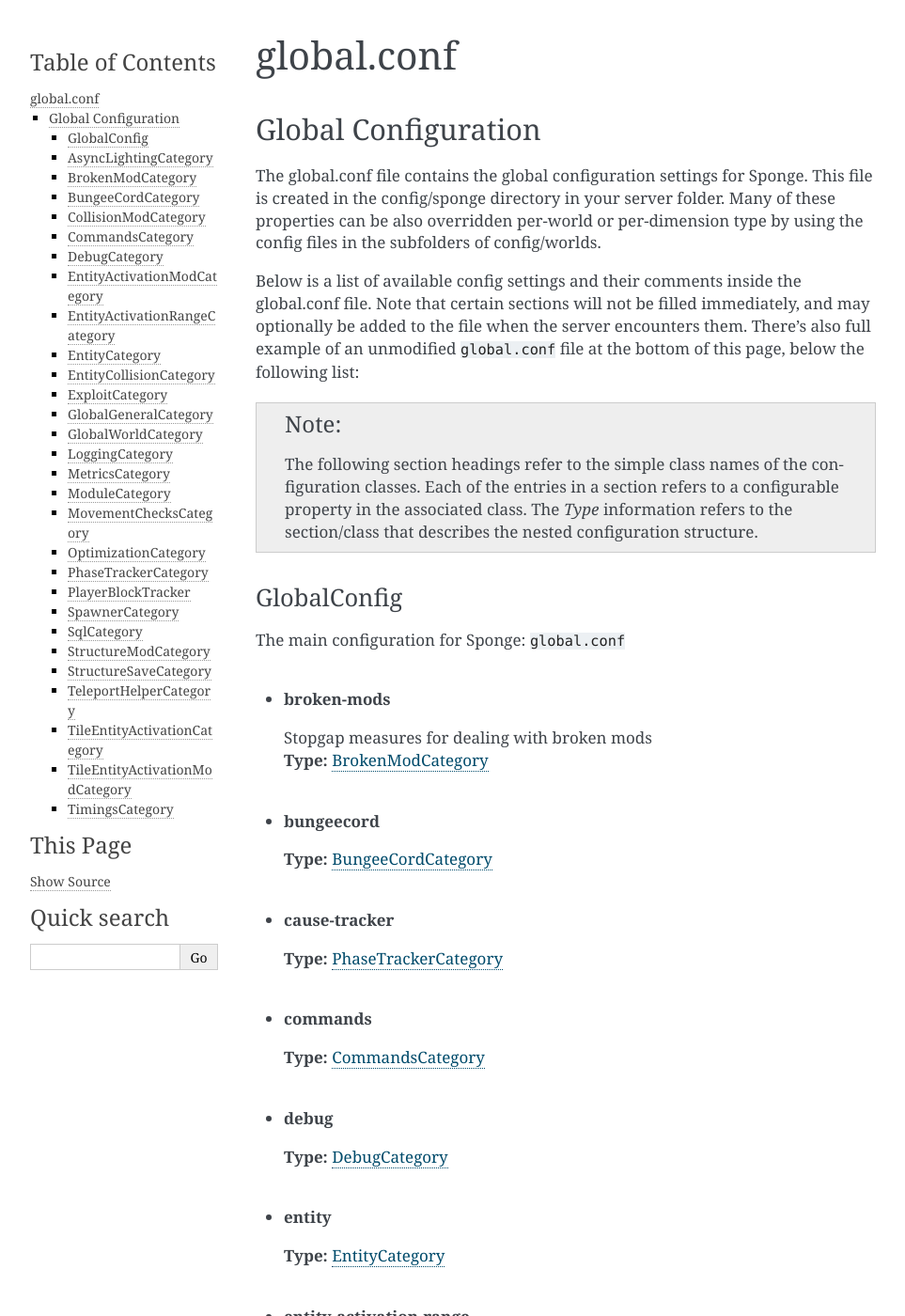
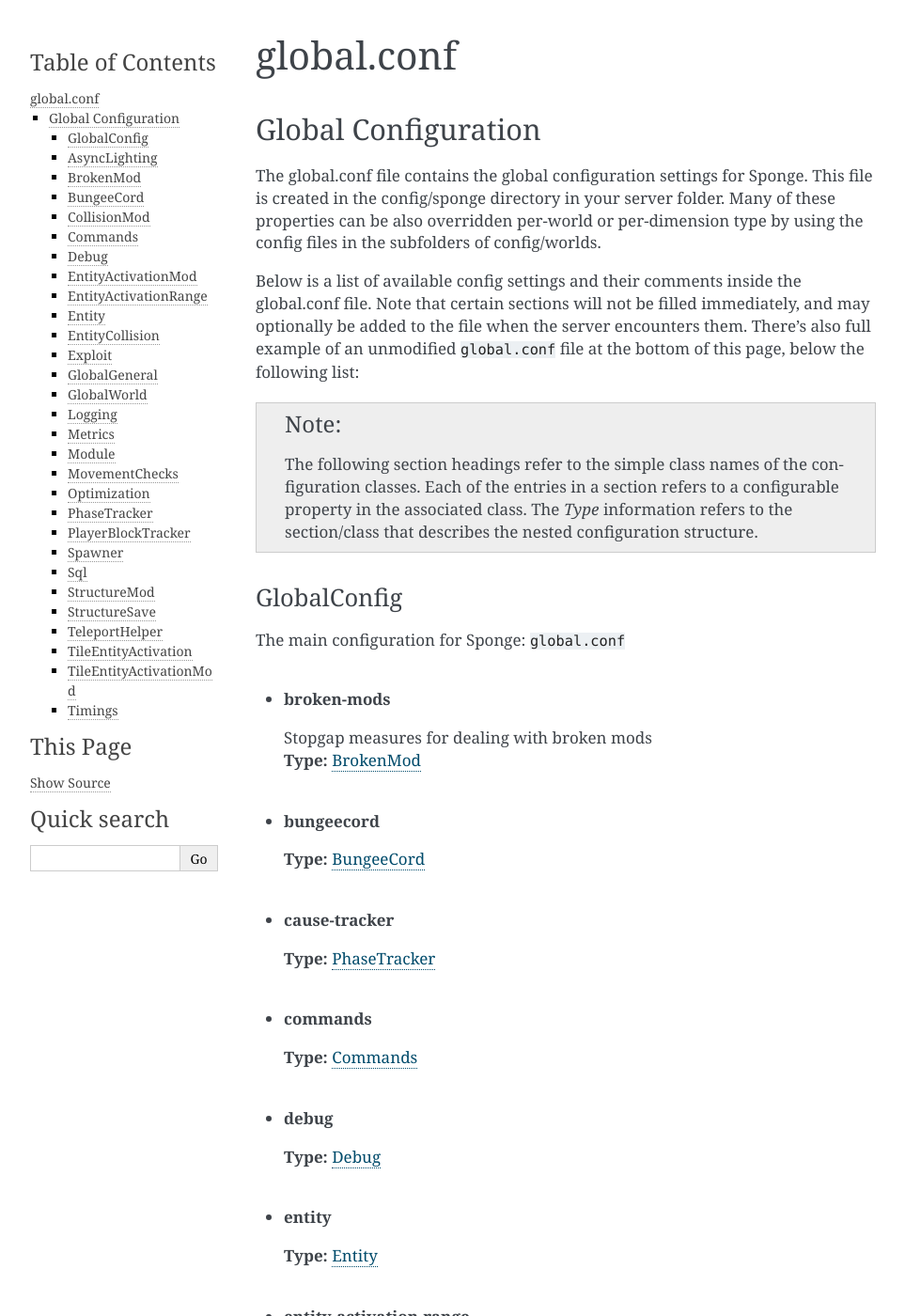
Before and after one commit to SpongePowered/SpongeDocs, a Sphinx documentation site: the page built from source/server/getting-started/configuration/sponge-conf.rst, in a window 1280 px wide and 1400 px high. Shown: the whole window at 94% size, without its empty margins (148-1111 px from the left). Built offline with Sphinx 7.4.7, drawn with Linux system fonts in a browser that asks for light colours; pages that are not in the unit, such as notebooks, are missing from menus; some of the changed text lies outside the part shown.

Commit message:
Remove confusing `Category` suffix.

```diff
--- a/source/server/getting-started/configuration/sponge-conf.rst
+++ b/source/server/getting-started/configuration/sponge-conf.rst
@@ -30,52 +30,52 @@
 * **broken-mods**
 
   | Stopgap measures for dealing with broken mods
-  | **Type:** :ref:`BrokenModCategory<ConfigType_BrokenModCategory>`
+  | **Type:** :ref:`BrokenMod<ConfigType_BrokenMod>`
   |
 
 * **bungeecord**
 
-  | **Type:** :ref:`BungeeCordCategory<ConfigType_BungeeCordCategory>`
+  | **Type:** :ref:`BungeeCord<ConfigType_BungeeCord>`
   |
 
 * **cause-tracker**
 
-  | **Type:** :ref:`PhaseTrackerCategory<ConfigType_PhaseTrackerCategory>`
+  | **Type:** :ref:`PhaseTracker<ConfigType_PhaseTracker>`
   |
 
 * **commands**
 
-  | **Type:** :ref:`CommandsCategory<ConfigType_CommandsCategory>`
+  | **Type:** :ref:`Commands<ConfigType_Commands>`
   |
 
 * **debug**
 
-  | **Type:** :ref:`DebugCategory<ConfigType_DebugCategory>`
+  | **Type:** :ref:`Debug<ConfigType_Debug>`
   |
 
 * **entity**
 
-  | **Type:** :ref:`EntityCategory<ConfigType_EntityCategory>`
+  | **Type:** :ref:`Entity<ConfigType_Entity>`
   |
 
 * **entity-activation-range**
 
-  | **Type:** :ref:`EntityActivationRangeCategory<ConfigType_EntityActivationRangeCategory>`
+  | **Type:** :ref:`EntityActivationRange<ConfigType_EntityActivationRange>`
   |
 
 * **entity-collisions**
 
-  | **Type:** :ref:`EntityCollisionCategory<ConfigType_EntityCollisionCategory>`
+  | **Type:** :ref:`EntityCollision<ConfigType_EntityCollision>`
   |
 
 * **exploits**
 
-  | **Type:** :ref:`ExploitCategory<ConfigType_ExploitCategory>`
+  | **Type:** :ref:`Exploit<ConfigType_Exploit>`
   |
 
 * **general**
 
-  | **Type:** :ref:`GlobalGeneralCategory<ConfigType_GlobalGeneralCategory>`
+  | **Type:** :ref:`GlobalGeneral<ConfigType_GlobalGeneral>`
   |
 
 * **ip-sets**
@@ -85,27 +85,27 @@
 
 * **logging**
 
-  | **Type:** :ref:`LoggingCategory<ConfigType_LoggingCategory>`
+  | **Type:** :ref:`Logging<ConfigType_Logging>`
   |
 
 * **metrics**
 
-  | **Type:** :ref:`MetricsCategory<ConfigType_MetricsCategory>`
+  | **Type:** :ref:`Metrics<ConfigType_Metrics>`
   |
 
 * **modules**
 
-  | **Type:** :ref:`ModuleCategory<ConfigType_ModuleCategory>`
+  | **Type:** :ref:`Module<ConfigType_Module>`
   |
 
 * **movement-checks**
 
-  | **Type:** :ref:`MovementChecksCategory<ConfigType_MovementChecksCategory>`
+  | **Type:** :ref:`MovementChecks<ConfigType_MovementChecks>`
   |
 
 * **optimizations**
 
-  | **Type:** :ref:`OptimizationCategory<ConfigType_OptimizationCategory>`
+  | **Type:** :ref:`Optimization<ConfigType_Optimization>`
   |
 
 * **player-block-tracker**
@@ -117,40 +117,40 @@
 
   | Used to control spawn limits around players.
   | **Note**: The radius uses the lower value of mob spawn range and server's view distance.
-  | **Type:** :ref:`SpawnerCategory<ConfigType_SpawnerCategory>`
+  | **Type:** :ref:`Spawner<ConfigType_Spawner>`
   |
 
 * **sql**
 
   | Configuration options related to the Sql service, including connection aliases etc
-  | **Type:** :ref:`SqlCategory<ConfigType_SqlCategory>`
+  | **Type:** :ref:`Sql<ConfigType_Sql>`
   |
 
 * **teleport-helper**
 
   | Blocks to blacklist for safe teleportation.
-  | **Type:** :ref:`TeleportHelperCategory<ConfigType_TeleportHelperCategory>`
+  | **Type:** :ref:`TeleportHelper<ConfigType_TeleportHelper>`
   |
 
 * **tileentity-activation**
 
-  | **Type:** :ref:`TileEntityActivationCategory<ConfigType_TileEntityActivationCategory>`
+  | **Type:** :ref:`TileEntityActivation<ConfigType_TileEntityActivation>`
   |
 
 * **timings**
 
-  | **Type:** :ref:`TimingsCategory<ConfigType_TimingsCategory>`
+  | **Type:** :ref:`Timings<ConfigType_Timings>`
   |
 
 * **world**
 
-  | **Type:** :ref:`GlobalWorldCategory<ConfigType_GlobalWorldCategory>`
-  |
-
-.. _ConfigType_AsyncLightingCategory:
-
-AsyncLightingCategory
-=====================
+  | **Type:** :ref:`GlobalWorld<ConfigType_GlobalWorld>`
+  |
+
+.. _ConfigType_AsyncLighting:
+
+AsyncLighting
+=============
 
 | Runs lighting updates asynchronously.
 |
@@ -169,10 +169,10 @@
   | **Default:** ``2``
   |
 
-.. _ConfigType_BrokenModCategory:
-
-BrokenModCategory
-=================
+.. _ConfigType_BrokenMod:
+
+BrokenMod
+=========
 
 | Stopgap measures for dealing with broken mods
 |
@@ -185,10 +185,10 @@
   | **Type:** ``List<String>``
   |
 
-.. _ConfigType_BungeeCordCategory:
-
-BungeeCordCategory
-==================
+.. _ConfigType_BungeeCord:
+
+BungeeCord
+==========
 
 * **ip-forwarding**
 
@@ -197,10 +197,10 @@
   | **Default:** ``false``
   |
 
-.. _ConfigType_CollisionModCategory:
-
-CollisionModCategory
-====================
+.. _ConfigType_CollisionMod:
+
+CollisionMod
+============
 
 | Per-mod overrides. Refer to the minecraft default mod for example.
 |
@@ -228,10 +228,10 @@
   | **Type:** ``Map<String, Integer>``
   |
 
-.. _ConfigType_CommandsCategory:
-
-CommandsCategory
-================
+.. _ConfigType_Commands:
+
+Commands
+========
 
 * **aliases**
 
@@ -247,10 +247,10 @@
   | **Type:** ``Map<String, Boolean>``
   |
 
-.. _ConfigType_DebugCategory:
-
-DebugCategory
-=============
+.. _ConfigType_Debug:
+
+Debug
+=====
 
 * **concurrent-chunk-map-checks**
 
@@ -296,10 +296,10 @@
   | **Default:** ``false``
   |
 
-.. _ConfigType_EntityActivationModCategory:
-
-EntityActivationModCategory
-===========================
+.. _ConfigType_EntityActivationMod:
+
+EntityActivationMod
+===================
 
 | Per-mod overrides. Refer to the minecraft default mod for example.
 |
@@ -321,10 +321,10 @@
   | **Type:** ``Map<String, Integer>``
   |
 
-.. _ConfigType_EntityActivationRangeCategory:
-
-EntityActivationRangeCategory
-=============================
+.. _ConfigType_EntityActivationRange:
+
+EntityActivationRange
+=====================
 
 * **auto-populate**
 
@@ -342,13 +342,13 @@
 * **mods**
 
   | Per-mod overrides. Refer to the minecraft default mod for example.
-  | **Type:** :ref:`Map\<String, EntityActivationModCategory><ConfigType_EntityActivationModCategory>`
-  |
-
-.. _ConfigType_EntityCategory:
-
-EntityCategory
-==============
+  | **Type:** :ref:`Map\<String, EntityActivationMod><ConfigType_EntityActivationMod>`
+  |
+
+.. _ConfigType_Entity:
+
+Entity
+======
 
 * **collision-warn-size**
 
@@ -420,10 +420,10 @@
   | **Default:** ``100``
   |
 
-.. _ConfigType_EntityCollisionCategory:
-
-EntityCollisionCategory
-=======================
+.. _ConfigType_EntityCollision:
+
+EntityCollision
+===============
 
 * **auto-populate**
 
@@ -450,13 +450,13 @@
 * **mods**
 
   | Per-mod overrides. Refer to the minecraft default mod for example.
-  | **Type:** :ref:`Map\<String, CollisionModCategory><ConfigType_CollisionModCategory>`
-  |
-
-.. _ConfigType_ExploitCategory:
-
-ExploitCategory
-===============
+  | **Type:** :ref:`Map\<String, CollisionMod><ConfigType_CollisionMod>`
+  |
+
+.. _ConfigType_Exploit:
+
+Exploit
+=======
 
 * **prevent-creative-itemstack-name-exploit**
 
@@ -474,10 +474,10 @@
   | **Default:** ``true``
   |
 
-.. _ConfigType_GlobalGeneralCategory:
-
-GlobalGeneralCategory
-=====================
+.. _ConfigType_GlobalGeneral:
+
+GlobalGeneral
+=============
 
 * **config-dir**
 
@@ -519,10 +519,10 @@
   | **Default:** ``${CANONICAL_MODS_DIR}/plugins``
   |
 
-.. _ConfigType_GlobalWorldCategory:
-
-GlobalWorldCategory
-===================
+.. _ConfigType_GlobalWorld:
+
+GlobalWorld
+===========
 
 * **auto-player-save-interval**
 
@@ -723,10 +723,10 @@
   | **Default:** ``true``
   |
 
-.. _ConfigType_LoggingCategory:
-
-LoggingCategory
-===============
+.. _ConfigType_Logging:
+
+Logging
+=======
 
 * **block-break**
 
@@ -855,10 +855,10 @@
   | **Default:** ``false``
   |
 
-.. _ConfigType_MetricsCategory:
-
-MetricsCategory
-===============
+.. _ConfigType_Metrics:
+
+Metrics
+=======
 
 * **default-permission**
 
@@ -878,10 +878,10 @@
   | **Type:** ``Map<String, Boolean>``
   |
 
-.. _ConfigType_ModuleCategory:
-
-ModuleCategory
-==============
+.. _ConfigType_Module:
+
+Module
+======
 
 * **broken-mod**
 
@@ -954,10 +954,10 @@
   | **Default:** ``true``
   |
 
-.. _ConfigType_MovementChecksCategory:
-
-MovementChecksCategory
-======================
+.. _ConfigType_MovementChecks:
+
+MovementChecks
+==============
 
 * **moved-wrongly**
 
@@ -980,15 +980,15 @@
   | **Default:** ``true``
   |
 
-.. _ConfigType_OptimizationCategory:
-
-OptimizationCategory
-====================
+.. _ConfigType_Optimization:
+
+Optimization
+============
 
 * **async-lighting**
 
   | Runs lighting updates asynchronously.
-  | **Type:** :ref:`AsyncLightingCategory<ConfigType_AsyncLightingCategory>`
+  | **Type:** :ref:`AsyncLighting<ConfigType_AsyncLighting>`
   |
 
 * **cache-tameable-owners**
@@ -1061,13 +1061,13 @@
   | world around them is generating. Disabling saving of these structures can save disk space and
   | time during saves if your world is already fully generated.
   | **Warning**: disabling structure saving will break the vanilla locate command.
-  | **Type:** :ref:`StructureSaveCategory<ConfigType_StructureSaveCategory>`
-  |
-
-.. _ConfigType_PhaseTrackerCategory:
-
-PhaseTrackerCategory
-====================
+  | **Type:** :ref:`StructureSave<ConfigType_StructureSave>`
+  |
+
+.. _ConfigType_PhaseTracker:
+
+PhaseTracker
+============
 
 * **capture-async-spawning-entities**
 
@@ -1161,10 +1161,10 @@
   | **Default:** ``true``
   |
 
-.. _ConfigType_SpawnerCategory:
-
-SpawnerCategory
-===============
+.. _ConfigType_Spawner:
+
+Spawner
+=======
 
 | Used to control spawn limits around players.
 | **Note**: The radius uses the lower value of mob spawn range and server's view distance.
@@ -1226,10 +1226,10 @@
   | **Default:** ``1``
   |
 
-.. _ConfigType_SqlCategory:
-
-SqlCategory
-===========
+.. _ConfigType_Sql:
+
+Sql
+===
 
 | Configuration options related to the Sql service, including connection aliases etc
 |
@@ -1240,10 +1240,10 @@
   | **Type:** ``Map<String, String>``
   |
 
-.. _ConfigType_StructureModCategory:
-
-StructureModCategory
-====================
+.. _ConfigType_StructureMod:
+
+StructureMod
+============
 
 | Per-mod overrides. Refer to the minecraft default mod for example.
 |
@@ -1260,10 +1260,10 @@
   | **Type:** ``Map<String, Boolean>``
   |
 
-.. _ConfigType_StructureSaveCategory:
-
-StructureSaveCategory
-=====================
+.. _ConfigType_StructureSave:
+
+StructureSave
+=============
 
 | Handles structures that are saved to disk. Certain structures can take up large amounts
 | of disk space for very large maps and the data for these structures is only needed while the
@@ -1288,13 +1288,13 @@
 * **mods**
 
   | Per-mod overrides. Refer to the minecraft default mod for example.
-  | **Type:** :ref:`Map\<String, StructureModCategory><ConfigType_StructureModCategory>`
-  |
-
-.. _ConfigType_TeleportHelperCategory:
-
-TeleportHelperCategory
-======================
+  | **Type:** :ref:`Map\<String, StructureMod><ConfigType_StructureMod>`
+  |
+
+.. _ConfigType_TeleportHelper:
+
+TeleportHelper
+==============
 
 | Blocks to blacklist for safe teleportation.
 |
@@ -1323,10 +1323,10 @@
   | **Type:** ``List<String>``
   |
 
-.. _ConfigType_TileEntityActivationCategory:
-
-TileEntityActivationCategory
-============================
+.. _ConfigType_TileEntityActivation:
+
+TileEntityActivation
+====================
 
 * **auto-populate**
 
@@ -1352,13 +1352,13 @@
 * **mods**
 
   | Per-mod overrides. Refer to the minecraft default mod for example.
-  | **Type:** :ref:`Map\<String, TileEntityActivationModCategory><ConfigType_TileEntityActivationModCategory>`
-  |
-
-.. _ConfigType_TileEntityActivationModCategory:
-
-TileEntityActivationModCategory
-===============================
+  | **Type:** :ref:`Map\<String, TileEntityActivationMod><ConfigType_TileEntityActivationMod>`
+  |
+
+.. _ConfigType_TileEntityActivationMod:
+
+TileEntityActivationMod
+=======================
 
 | Per-mod overrides. Refer to the minecraft default mod for example.
 |
@@ -1390,10 +1390,10 @@
   | **Type:** ``Map<String, Integer>``
   |
 
-.. _ConfigType_TimingsCategory:
-
-TimingsCategory
-===============
+.. _ConfigType_Timings:
+
+Timings
+=======
 
 * **enabled**
 
```
Also changed, not shown: 1 other file.
